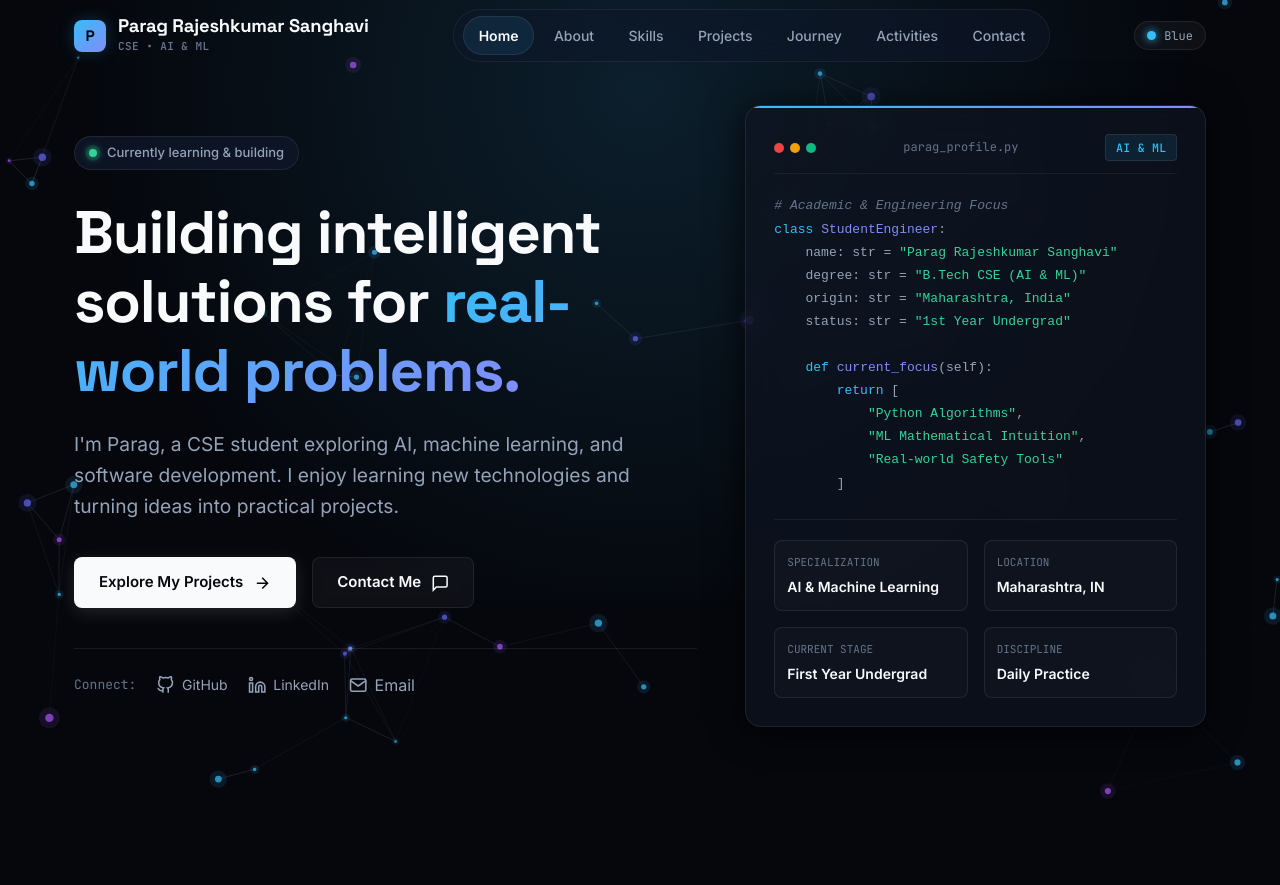
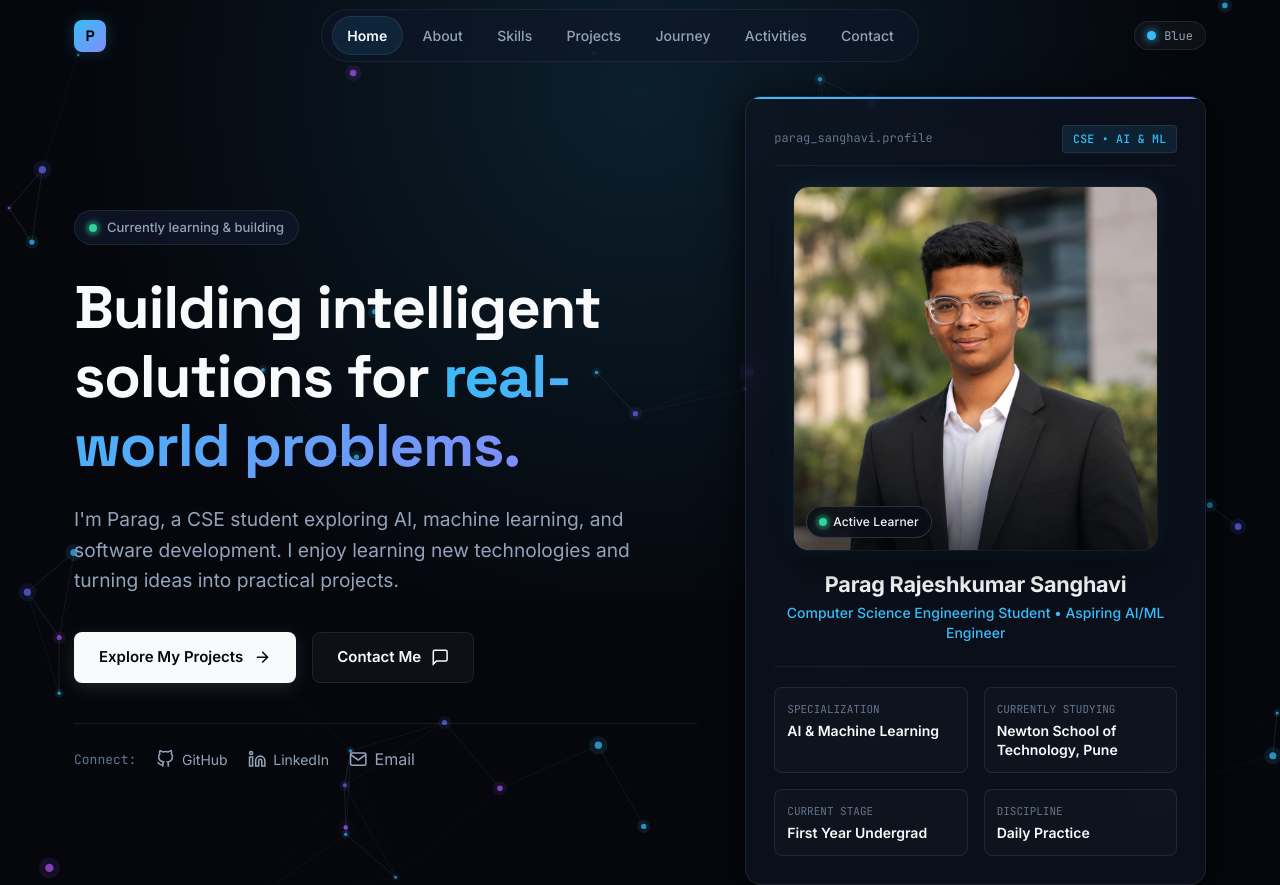
Before and after one commit to ParagSanghavi2008/My_Portfolio, a plain HTML site: page index.html in a window 1280 px wide. Shown: the top 885 px of the page. Drawn offline with Linux system fonts and the light colour scheme.

Commit message:
Modified

```diff
--- a/css/components.css
+++ b/css/components.css
@@ -604,6 +604,107 @@
   font-weight: 600;
   color: var(--text-primary);
   margin-top: 0.25rem;
+  line-height: 1.35;
+}
+
+/* Hero Profile Showcase Card (Photo & Name) */
+.hero-profile-card {
+  text-align: center;
+}
+
+.profile-photo-container {
+  position: relative;
+  margin: 0.5rem auto 1.25rem;
+  max-width: 365px;
+  width: 100%;
+}
+
+.profile-photo-frame {
+  position: relative;
+  width: 100%;
+  aspect-ratio: 1 / 1;
+  border-radius: 16px;
+  overflow: hidden;
+  border: 1px solid var(--border-card);
+  box-shadow: 0 16px 36px rgba(0, 0, 0, 0.45), 0 0 24px rgba(56, 189, 248, 0.12);
+  background: var(--bg-surface);
+  transition: transform 0.4s cubic-bezier(0.16, 1, 0.3, 1), box-shadow 0.4s ease;
+}
+
+.hero-profile-card:hover .profile-photo-frame {
+  transform: translateY(-4px) scale(1.015);
+  box-shadow: 0 20px 42px rgba(0, 0, 0, 0.55), 0 0 32px rgba(56, 189, 248, 0.22);
+}
+
+.profile-photo {
+  width: 100%;
+  height: 100%;
+  object-fit: cover;
+  object-position: center 18%;
+  display: block;
+  transition: transform 0.6s cubic-bezier(0.16, 1, 0.3, 1);
+}
+
+.hero-profile-card:hover .profile-photo {
+  transform: scale(1.04);
+}
+
+.profile-photo-overlay {
+  position: absolute;
+  inset: 0;
+  background: linear-gradient(180deg, transparent 65%, rgba(5, 7, 13, 0.72) 100%);
+  pointer-events: none;
+}
+
+.profile-photo-status {
+  position: absolute;
+  bottom: 12px;
+  left: 12px;
+  display: inline-flex;
+  align-items: center;
+  gap: 6px;
+  background: rgba(10, 14, 23, 0.85);
+  backdrop-filter: blur(10px);
+  -webkit-backdrop-filter: blur(10px);
+  border: 1px solid rgba(255, 255, 255, 0.15);
+  border-radius: 9999px;
+  padding: 0.3rem 0.75rem;
+  font-size: 0.75rem;
+  font-weight: 500;
+  color: #f1f5f9;
+  letter-spacing: 0.01em;
+  box-shadow: 0 4px 12px rgba(0, 0, 0, 0.3);
+}
+
+.profile-caption {
+  margin-bottom: 1.25rem;
+  text-align: center;
+}
+
+.profile-name {
+  font-family: var(--font-heading);
+  font-size: 1.35rem;
+  font-weight: 700;
+  color: var(--text-primary);
+  margin-bottom: 0.35rem;
+  letter-spacing: -0.01em;
+}
+
+.profile-role {
+  font-size: 0.875rem;
+  color: var(--accent);
+  font-weight: 500;
+  line-height: 1.4;
+}
+
+.hero-profile-card .terminal-stats {
+  text-align: left;
+}
+
+@media (max-width: 540px) {
+  .profile-photo-container {
+    max-width: 280px;
+  }
 }
 
 /* ==========================================================================
--- a/index.html
+++ b/index.html
@@ -18,11 +18,13 @@
   <meta property="og:url" content="https://paragsanghavi2008.github.io/My_Portfolio/">
   <meta property="og:title" content="Parag Rajeshkumar Sanghavi | CSE Student &amp; Aspiring AI/ML Engineer">
   <meta property="og:description" content="First-year Computer Science Engineering student focusing on AI/ML fundamentals, Python programming, and practical problem-solving.">
+  <meta property="og:image" content="assets/images/parag.jpg">
 
   <!-- Twitter Cards -->
   <meta name="twitter:card" content="summary_large_image">
   <meta name="twitter:title" content="Parag Rajeshkumar Sanghavi | CSE Student &amp; Aspiring AI/ML Engineer">
   <meta name="twitter:description" content="Building intelligent solutions for real-world problems.">
+  <meta name="twitter:image" content="assets/images/parag.jpg">
 
   <!-- Google Fonts: Space Grotesk, Inter, JetBrains Mono -->
   <link rel="preconnect" href="https://fonts.googleapis.com">
@@ -53,12 +55,8 @@
     <div class="container nav-container">
 
       <!-- Brand Logo -->
-      <a href="#hero" class="nav-brand" aria-label="Parag Rajeshkumar Sanghavi Portfolio Home">
+      <a href="#hero" class="nav-brand" aria-label="Portfolio Home">
         <span class="brand-symbol" aria-hidden="true">P</span>
-        <div class="brand-text">
-          <span class="brand-name">Parag Rajeshkumar Sanghavi</span>
-          <span class="brand-sub">CSE • AI &amp; ML</span>
-        </div>
       </a>
 
       <!-- Desktop Navigation Menu -->
@@ -162,33 +160,30 @@
 
         </div>
 
-        <!-- Right: Neural Terminal / AI Specimen Card -->
+        <!-- Right: Developer Identity Card with Photo & Name -->
         <div class="hero-visual-col">
-          <div class="hero-visual-card float-slow" aria-label="Developer identity snapshot">
+          <div class="hero-visual-card hero-profile-card float-slow" aria-label="Parag Rajeshkumar Sanghavi Profile Showcase">
 
             <div class="terminal-header">
-              <div class="terminal-dots" aria-hidden="true">
-                <span class="terminal-dot"></span>
-                <span class="terminal-dot"></span>
-                <span class="terminal-dot"></span>
-              </div>
-              <div class="terminal-title">parag_profile.py</div>
-              <div class="badge badge-accent">AI &amp; ML</div>
+              <div class="terminal-title">parag_sanghavi.profile</div>
+              <div class="badge badge-accent">CSE • AI &amp; ML</div>
             </div>
 
-            <pre class="terminal-code-block"><code><span class="code-comment"># Academic &amp; Engineering Focus</span>
-<span class="code-keyword">class</span> <span class="code-fn">StudentEngineer</span>:
-    name: str = <span class="code-string">"Parag Rajeshkumar Sanghavi"</span>
-    degree: str = <span class="code-string">"B.Tech CSE (AI &amp; ML)"</span>
-    origin: str = <span class="code-string">"Maharashtra, India"</span>
-    status: str = <span class="code-string">"1st Year Undergrad"</span>
+            <div class="profile-photo-container">
+              <div class="profile-photo-frame">
+                <img src="assets/images/parag.jpg" alt="Parag Rajeshkumar Sanghavi" class="profile-photo" loading="eager" width="512" height="512">
+                <div class="profile-photo-overlay" aria-hidden="true"></div>
+                <div class="profile-photo-status">
+                  <span class="status-beacon" aria-hidden="true"></span>
+                  <span>Active Learner</span>
+                </div>
+              </div>
+            </div>
 
-    <span class="code-keyword">def</span> <span class="code-fn">current_focus</span>(self):
-        <span class="code-keyword">return</span> [
-            <span class="code-string">"Python Algorithms"</span>,
-            <span class="code-string">"ML Mathematical Intuition"</span>,
-            <span class="code-string">"Real-world Safety Tools"</span>
-        ]</code></pre>
+            <div class="profile-caption">
+              <h2 class="profile-name">Parag Rajeshkumar Sanghavi</h2>
+              <p class="profile-role">Computer Science Engineering Student • Aspiring AI/ML Engineer</p>
+            </div>
 
             <div class="terminal-stats">
               <div class="stat-box">
@@ -196,8 +191,8 @@
                 <div class="stat-value">AI &amp; Machine Learning</div>
               </div>
               <div class="stat-box">
-                <div class="stat-label">Location</div>
-                <div class="stat-value">Maharashtra, IN</div>
+                <div class="stat-label">Currently Studying</div>
+                <div class="stat-value">Newton School of Technology, Pune</div>
               </div>
               <div class="stat-box">
                 <div class="stat-label">Current Stage</div>
@@ -825,7 +820,7 @@
           &copy; <span id="current-year">2026</span> Parag Rajeshkumar Sanghavi. Built with precision and curiosity.
         </div>
         <div class="footer-note">
-          B.Tech in Computer Science Engineering (AI &amp; ML) • Maharashtra, India
+          B.Tech in Computer Science Engineering (AI &amp; ML) • Newton School of Technology, Pune
         </div>
       </div>
 
--- a/js/config.js
+++ b/js/config.js
@@ -8,7 +8,8 @@ window.PORTFOLIO_CONFIG = {
     name: "Parag Rajeshkumar Sanghavi",
     role: "Computer Science Engineering Student | Aspiring AI/ML Engineer",
     location: "Maharashtra, India",
-    education: "B.Tech in Computer Science Engineering (AI & ML)",
+    college: "Newton School of Technology, Pune",
+    education: "B.Tech in Computer Science Engineering (AI & ML) • Newton School of Technology, Pune",
     status: "Currently learning & building",
     statusDetail: "1st Year B.Tech • Consistent Daily Practice",
     headline: "Building intelligent solutions for real-world problems.",
@@ -21,6 +22,7 @@ window.PORTFOLIO_CONFIG = {
     email: "paragsanghavi.101@gmail.com",
     github: "https://github.com/ParagSanghavi2008",
     linkedin: "https://www.linkedin.com/in/paragsanghavi", // Placeholder: update with your LinkedIn handle
+    photo: "assets/images/parag.jpg",
     resumeUrl: "" // Leave empty if not yet available, or add your Google Drive/PDF link
   },
 
```
Also changed, not shown: assets/images/parag.jpg (added).
